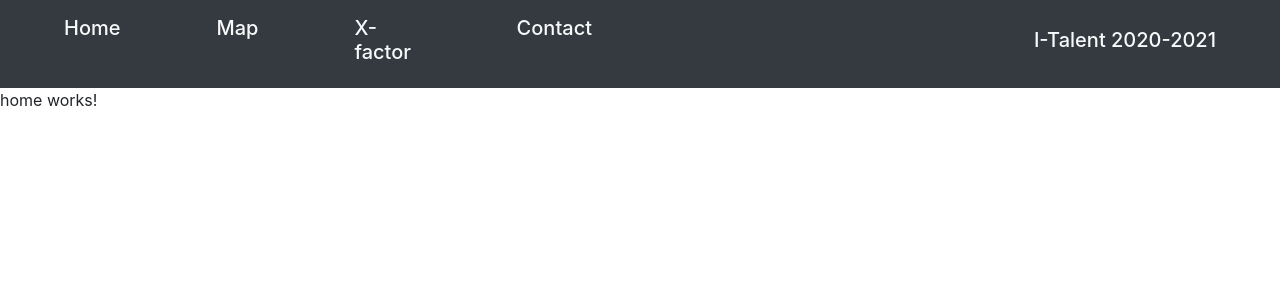
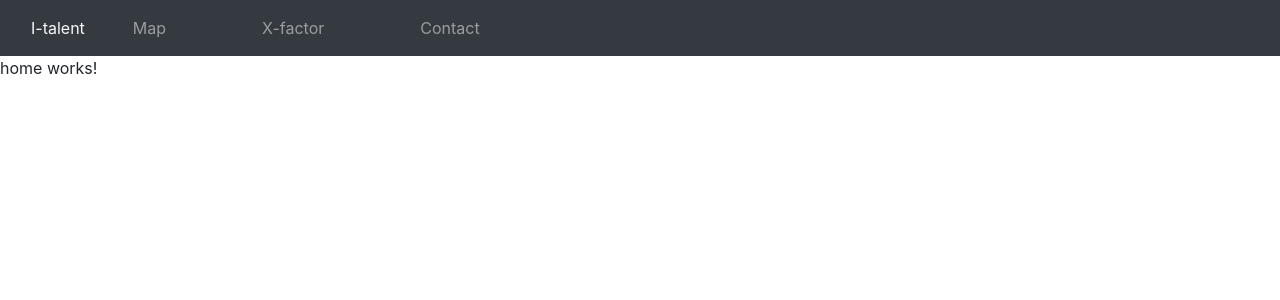
Before and after one commit to MikailMercan1/italent_Mikail_Mercan, an Angular app: page / in a window 1280 px wide. Shown: the top 300 px of the page. Built offline with nearby package versions, Linux system fonts and the light colour scheme.

Commit message:
made navbar better

```diff
--- a/src/app/nav-bar/nav-bar.component.css
+++ b/src/app/nav-bar/nav-bar.component.css
@@ -1,4 +1,4 @@
 .navbar-nav > li{
-    padding-left:40px;
-    padding-right:40px;
-  }
+  padding-left:40px;
+  padding-right:40px;
+}
--- a/src/app/nav-bar/nav-bar.component.html
+++ b/src/app/nav-bar/nav-bar.component.html
@@ -1,4 +1,4 @@
-<nav class="navbar navbar-expand-md navbar-dark bg-dark">
+<!--<nav class="navbar navbar-expand-md navbar-dark bg-dark">
     <div class="navbar-collapse collapse w-100 order-1 order-md-0 dual-collapse2">
         <ul class="navbar-nav mr-auto">
             <li class="nav-item">
@@ -28,3 +28,26 @@
     </div>
 
 </nav>
+-->
+<nav class="navbar navbar-expand-lg navbar-dark bg-dark">
+    <div class="container-fluid">
+      <a class="navbar-link text-light " (click)="onClickHome()">I-talent</a>
+      <button class="navbar-toggler" type="button" data-bs-toggle="collapse" data-bs-target="#navbarSupportedContent" aria-controls="navbarSupportedContent" aria-expanded="false" aria-label="Toggle navigation">
+        <span class="navbar-toggler-icon"></span>
+      </button>
+      <div class="collapse navbar-collapse" id="navbarSupportedContent">
+        <ul class="navbar-nav me-auto mb-2 mb-lg-0">
+          <li class="nav-item">
+            <a class="nav-link"  (click)="onClickMap()">Map</a>
+          </li>
+          <li class="nav-item">
+            <a class="nav-link" (click)="onClickXFactor()">X-factor</a>
+          </li>
+          <li class="nav-item">
+            <a class="nav-link" (click)="onClickContact()">Contact</a>
+          </li>
+        </ul>
+
+      </div>
+    </div>
+  </nav>
--- a/src/index.html
+++ b/src/index.html
@@ -8,6 +8,7 @@
   <link rel="icon" type="image/x-icon" href="favicon.ico">
   <link rel="stylesheet" href="https://stackpath.bootstrapcdn.com/bootstrap/4.3.1/css/bootstrap.min.css" integrity="sha384-ggOyR0iXCbMQv3Xipma34MD+dH/1fQ784/j6cY/iJTQUOhcWr7x9JvoRxT2MZw1T" crossorigin="anonymous">
 </head>
+<script src="https://cdn.jsdelivr.net/npm/bootstrap@5.0.0-beta2/dist/js/bootstrap.bundle.min.js" integrity="sha384-b5kHyXgcpbZJO/tY9Ul7kGkf1S0CWuKcCD38l8YkeH8z8QjE0GmW1gYU5S9FOnJ0" crossorigin="anonymous"></script>
 <body>
   <app-root></app-root>
 </body>
```
